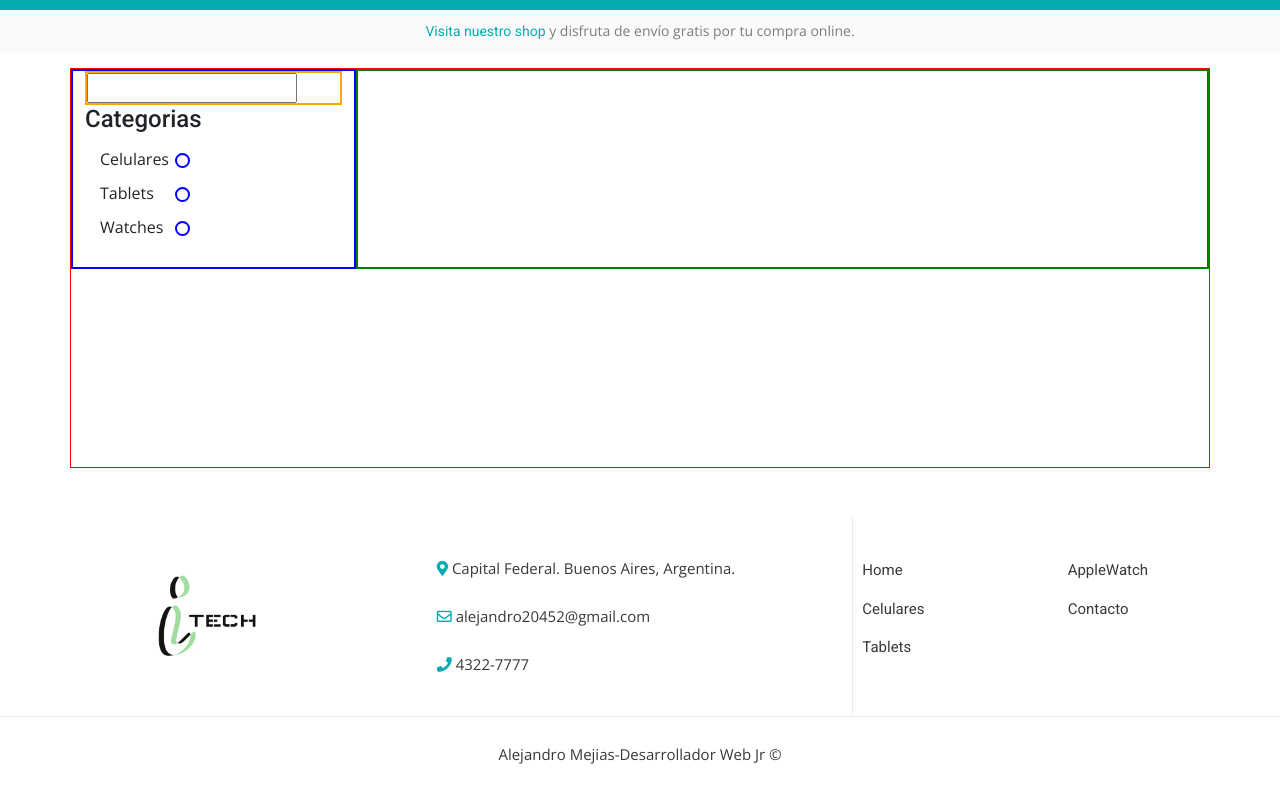
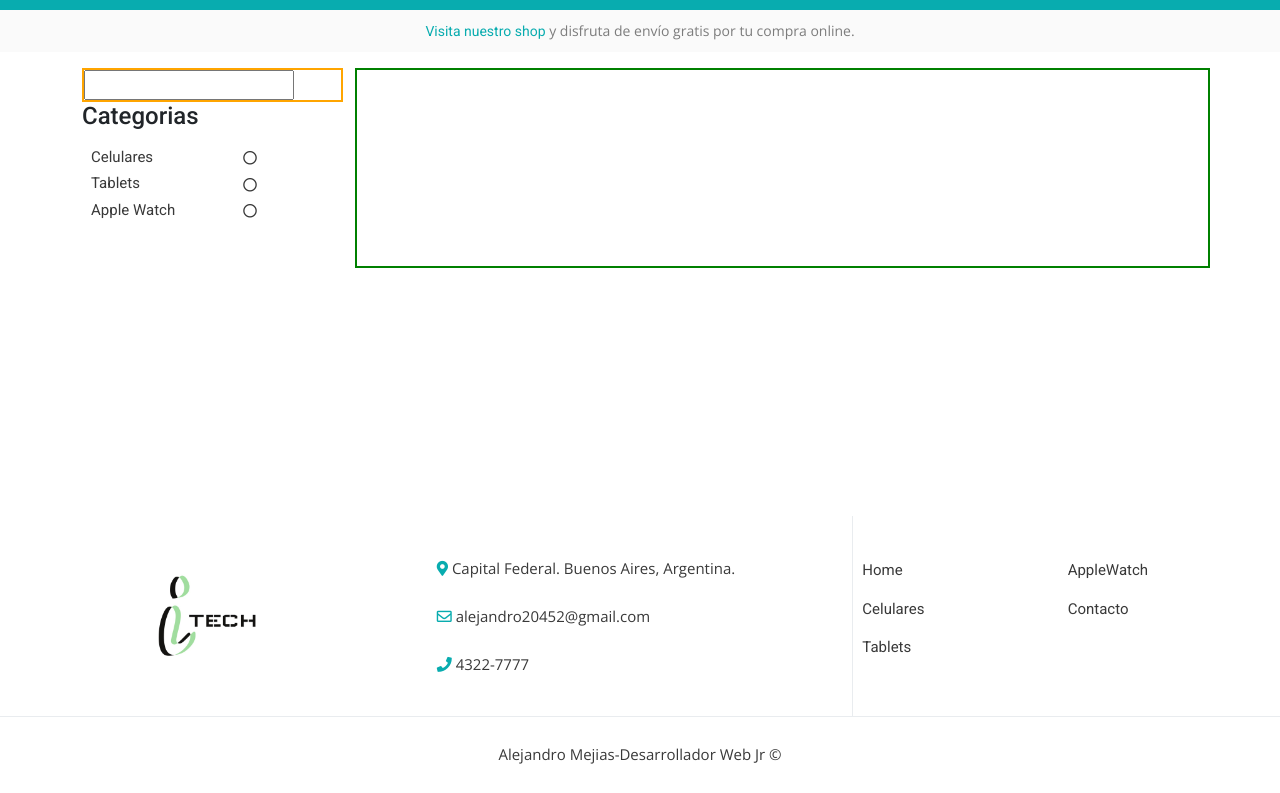
Before and after one commit to AleMejias/ITech, a website: page assets/pages/tienda.html in a window 1280 px wide. Shown: the part 66-859 px from the top of the page. Drawn offline with nearby package versions, Linux system fonts and the light colour scheme.

Commit message:
Avances en la tienda

```diff
--- /dev/null
+++ b/assets/js/tienda.js
@@ -0,0 +1,5 @@
+const radioButton = document.querySelectorAll(".radioIcono");
+radioButton.forEach((e) => {
+    e.addEventListener("click",() => {
+    })
+});
--- a/assets/pages/tienda.html
+++ b/assets/pages/tienda.html
@@ -82,15 +82,12 @@
                         </form>
                     </div>
                     <div class="productos__categorias">
-                        <h4>Categorias</h4>
-                        <form action="" class="productos__categorias--form">
-                          <input type="radio" name="categoria" id="">
-                          <label for="Celulares" class="label">Celulares</label>
-                          <input type="radio" name="categoria" id="">
-                          <label for="Tablets" class="label">Tablets</label>
-                          <input type="radio" name="categoria" id="">
-                          <label for="Watches" class="label">Watches</label>
-                        </form>
+                        <h4 class="productos__categorias--titulo">Categorias</h4>
+                        <ul class="productos__categorias--lista">
+                          <li><i class="far fa-circle radioIcono" data-boton = "celulares"></i>Celulares</li>
+                          <li><i class="far fa-circle radioIcono" data-boton = "tablets"></i>Tablets</li>
+                          <li><i class="far fa-circle radioIcono" data-boton = "watch"></i>Apple Watch</li>
+                        </ul>
                     </div>
                 </aside>
                 <div class="col-md-9" style="border: 2px solid green;height: 200px;">
@@ -134,5 +131,6 @@
     </footer>
     <script src="https://code.jquery.com/jquery-3.2.1.slim.min.js" integrity="sha384-KJ3o2DKtIkvYIK3UENzmM7KCkRr/rE9/Qpg6aAZGJwFDMVNA/GpGFF93hXpG5KkN" crossorigin="anonymous"></script>
     <script src="https://maxcdn.bootstrapcdn.com/bootstrap/4.0.0/js/bootstrap.min.js" integrity="sha384-JZR6Spejh4U02d8jOt6vLEHfe/JQGiRRSQQxSfFWpi1MquVdAyjUar5+76PVCmYl" crossorigin="anonymous"></script>
+    <script src="../js/tienda.js"></script>
   </body>
 </html>
--- a/assets/scss/styles.scss
+++ b/assets/scss/styles.scss
@@ -395,44 +395,32 @@ PIE DE PAGINA
 }
 .productos{
   height:400px;
-  border:1px solid red;
   aside{
-    border: 2px solid blue;
     height: 200px;
     .productos__barraBusqueda{
       border: 2px solid orange;
     }
   }
   .productos__categorias{
-    .productos__categorias--form{
-      display: flex;
-      flex-direction: column;
-      input[type="radio"]{
-        display: none;
-      }
-      label{
-        position: relative;
-        font-size: 1em;
-        padding: 5px 15px;
-        border-radius: 4px;
-        cursor: pointer;
-        display: inline-block;
-        position: relative;
-      }
-      label:before{
-        content: "";
-        width: 15px;
-        height: 15px;
-        border-radius: 20px;
-        display:inline-block;
-        border:2px solid blue;
-        position:absolute;
-        left: 90px;
-        top: 11px;
-      }
-      input[type="radio"]:checked + label:before{
-        background-color: $verde_principal;
-      }
+    .productos__categorias--lista{
+      padding: 3px 5px;
+    }
+    li{
+      position: relative;
+      margin: 4px;
+      color: $negro_opaco;
+      font-family: "Roboto";
+      font-size: 15px;
+
+    }
+    i{
+      position: absolute;
+      font-size: 14px;
+      cursor: pointer;
+      padding: -5px;
+      border-radius: 20px;
+      right: 77px;
+      bottom: 3px;
     }
   }
 }
@@ -444,3 +432,6 @@ Clase para mostrar/quitar elementos segun corresponda
 .activada{
   display: none;
 }
+.radioButton{
+  border-color: $verde_principal;
+}
```
Also changed, not shown: assets/css/styles.css.
